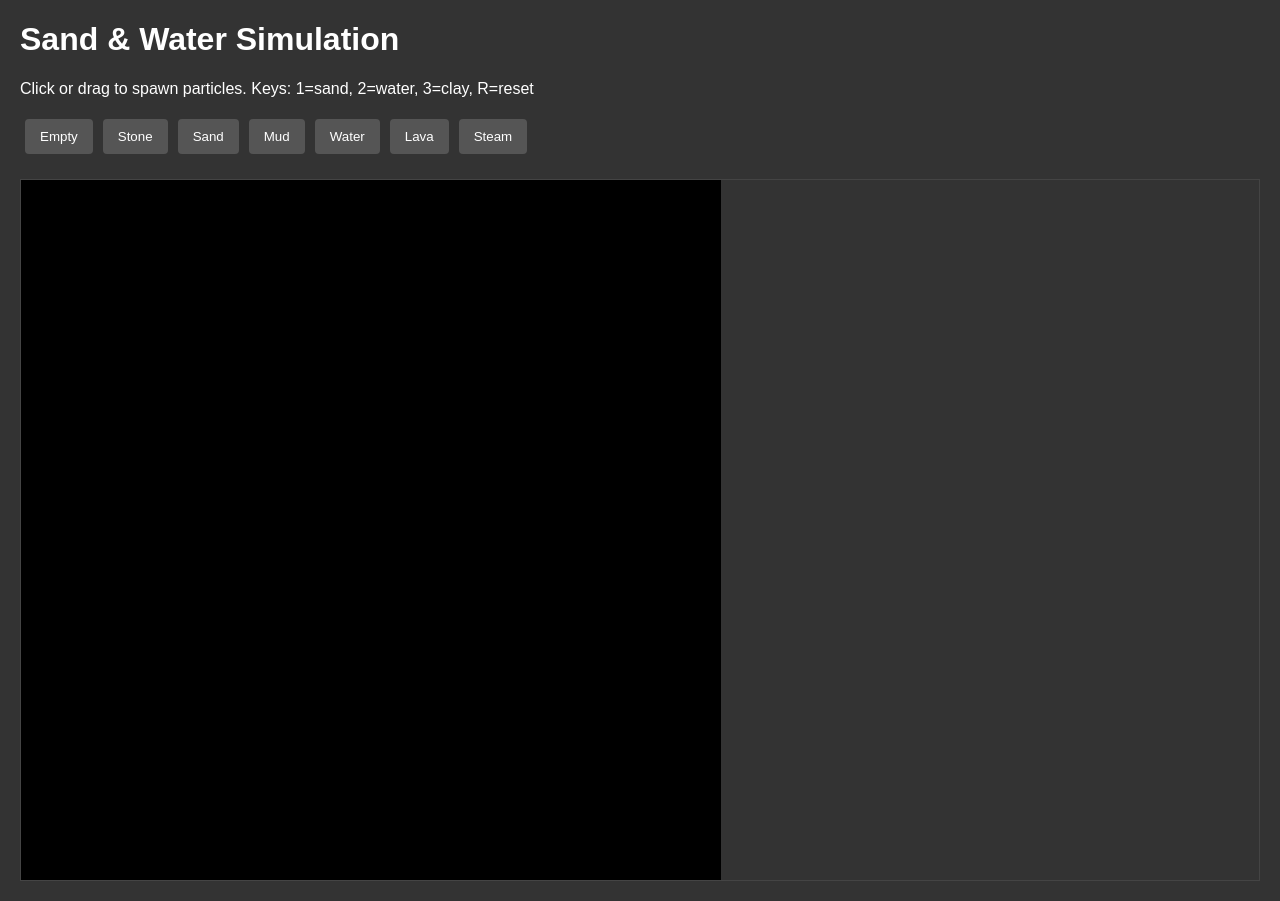
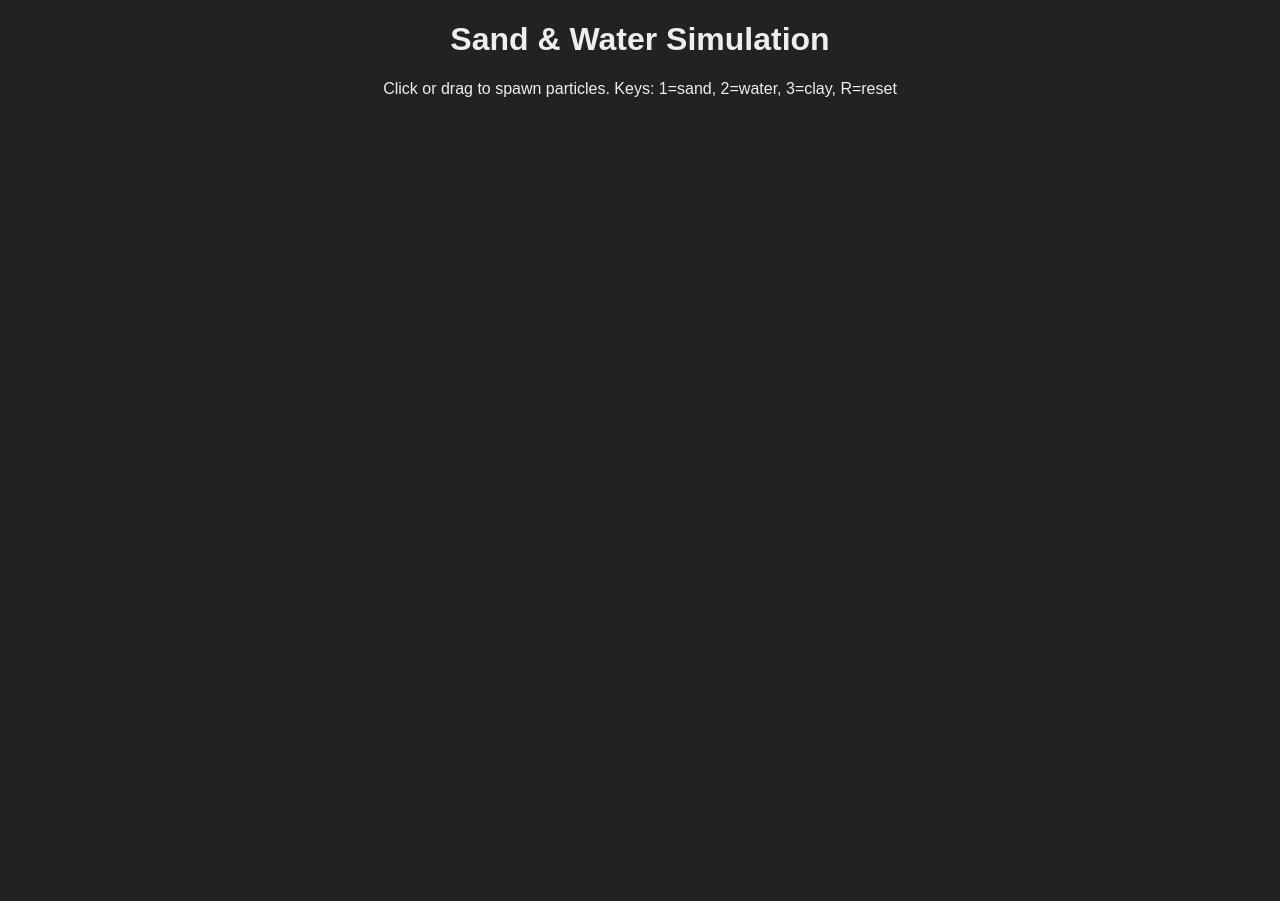
Before and after one commit to Olleb209/Pixel-Sim, a plain HTML site: page index.html in a window 1280 px wide. After the commit the page ends 838 px from the top, so only its background shows below. Drawn offline with Linux system fonts and the light colour scheme; animation ran at ten frames a second.

Commit message:
Revert "Fixed the fix i was stupid enough to fail"
This reverts commit 507f54cb825526b5d5ffde13ab3c8d99a023700a.

```diff
--- a/script.js
+++ b/script.js
@@ -7,13 +7,11 @@ const grid = [];
 const cells = [];
 
 let brushRadius = 5;
-// Default to sand (index 2) as a starting material
-let currentType = 2;
+let currentType = 3;
 
 const keys = {};
 
-// Use a string or meaningful value for udir that you can check against later
-const udir = "random_direction";
+const udir = 69696969696969420;
 
 const indexes = {
     empty: 0,
@@ -209,7 +207,6 @@ gridElement.addEventListener("mouseleave", e => {
 gridElement.addEventListener("mousemove", e => {
     if (isMouseDown) drawCircleAtCursor(e);
 });
-
 function drawCircleAtCursor(e) {
     const rect = gridElement.getBoundingClientRect();
     const cx = Math.floor((e.clientX - rect.left) / cellSize);
@@ -229,47 +226,48 @@ function drawCircleAtCursor(e) {
     }
 }
 
-// *** MODIFIED START FUNCTION WITH BUTTON GENERATION ***
 function start() {
+    // ... existing initialization code ...
     gridElement.style.display = "grid";
     gridElement.style.gridTemplateColumns = `repeat(${cols}, ${cellSize}px)`;
     gridElement.style.gridTemplateRows = `repeat(${rows}, ${cellSize}px)`;
 
-    // The buttonsContainer must exist in the HTML for this to work
-    // Since you didn't include it in your HTML snippet,
-    // we will add the buttons just above the grid element.
-    const container = document.createElement('div');
-    container.id = 'buttonsContainer';
-    document.body.insertBefore(container, gridElement);
+    // Get the container element where you want to place the buttons
+    const container = document.getElementById("buttonsContainer");
 
-    // Loop through the types object using Object.entries
+    // FIX: Iterate over object entries using Object.entries(types)
     for (const [key, value] of Object.entries(types)) {
         const button = document.createElement("button");
 
-        button.textContent = key.charAt(0).toUpperCase() + key.slice(1); // Capitalize the first letter
+        // Use the 'key' (e.g., "empty", "stone") as the button text
+        button.textContent = key;
 
+        // Add a class for styling if needed (optional)
+        button.classList.add("material-button");
+
+        // Add an event listener to set the currentType when clicked
         button.addEventListener("click", function() {
             currentType = value.index;
-            console.log("Switched to: " + key);
+            // Optional: Add visual feedback for the active button here
+            console.log("Current type set to: " + key);
         });
 
+        // Append the newly created button to the container
         container.appendChild(button);
     }
-    // *** END OF BUTTON GENERATION ***
 
+    // ... rest of your start function for initializing the grid ...
 
-    // Initialize the grid data structure and DOM elements
     for (let y = 0; y < rows; y++) {
         grid[y] = [];
         cells[y] = [];
         for (let x = 0; x < cols; x++) {
             grid[y][x] = 0;
-
+            // ... (rest of cell creation logic) ...
             const cell = document.createElement("div");
             cell.style.width = cellSize + "px";
             cell.style.height = cellSize + "px";
-            // Set initial background color based on initial type (0, empty)
-            cell.style.background = types.empty.color;
+            cell.style.background = "black";
 
             gridElement.appendChild(cell);
             cells[y][x] = cell;
@@ -278,48 +276,34 @@ function start() {
 }
 
 function render() {
-    // Optimized render loop to directly access the color from the grid value
     for (let y = 0; y < rows; y++) {
         for (let x = 0; x < cols; x++) {
-            const typeIndex = grid[y][x];
-            // Find the correct color efficiently
-            // Note: A map of index->color would be faster, but this works
             for (const [key, type] of Object.entries(types)) {
-                if (type.index === typeIndex){
+                if (grid[y][x] === type.index){
                     cells[y][x].style.background = type.color;
-                    break; // Exit the inner loop once the color is found
                 }
             }
         }
     }
 }
 
-// ... (update and moveCell functions remain the same as you provided) ...
-
 function update() {
     // --- Update solids and liquids ---
-    // Iterate from bottom up for gravity simulation
     for (let y = rows - 1; y >= 0; y--) {
         for (let x = 0; x < cols; x++) {
-            // Check for material types that fall down or spread
-            const typeIndex = grid[y][x];
-            if (typeIndex !== indexes.steam && typeIndex !== indexes.empty && typeIndex !== indexes.stone) {
-                // Find the full type object to pass to moveCell
-                const currentTypeObj = Object.values(types).find(t => t.index === typeIndex);
-                if (currentTypeObj) {
-                    moveCell(x, y, currentTypeObj);
-                }
+            for (const [key, type] of Object.entries(types)) {
+                if (type.index === indexes.steam) continue; // skip gases here
+                moveCell(x, y, type);
             }
         }
     }
 
     // --- Update gases separately ---
-    // Iterate from top down for gas rising simulation
-    for (let y = 0; y < rows; y++) {
+    for (let y = 0; y < rows; y++) { // gases usually go up
         for (let x = 0; x < cols; x++) {
-            if (grid[y][x] === indexes.steam) {
-                 const steamTypeObj = types.steam;
-                 moveCell(x, y, steamTypeObj);
+            for (const [key, type] of Object.entries(types)) {
+                if (type.index !== indexes.steam) continue;
+                moveCell(x, y, type);
             }
         }
     }
@@ -328,30 +312,24 @@ function update() {
 // Helper to move a cell based on its type
 function moveCell(x, y, type) {
     let moved = false;
-    // Don't move if the cell content doesn't match the type we are processing
     if (grid[y][x] !== type.index) return;
 
-    // Used to randomize left/right direction for liquids/dusts
     let randDir = Math.random() < 0.5 ? -1 : 1;
 
-    // Shuffle the directions array to reduce grid artifacts/bias
-    const shuffledDirs = [...type.dirs].sort(() => Math.random() - 0.5);
-
-    for (let dir of shuffledDirs) {
+    for (let dir of type.dirs) {
         let dx = dir[1];
-        if (dx === udir) dx = randDir; // Apply random left/right
+        if (dx === udir) dx = randDir;
         const nx = x + dx;
         const ny = y + dir[0];
 
         if (!type.test) continue;
         for (let g of type.test) {
             if (nx >= 0 && nx < cols && ny >= 0 && ny < rows) {
-                // Check if target cell matches the requirement (g.gt) AND chance passes
-                if (grid[ny][nx] === g.gt && Math.random() > (1 - g.chance)) {
-                    grid[ny][nx] = g.turns; // Target cell becomes this
-                    grid[y][x] = g.leaves;  // Original cell becomes this
+                if (grid[ny][nx] === g.gt && g.chance < Math.random()) {
+                    grid[ny][nx] = g.turns;
+                    grid[y][x] = g.leaves;
                     moved = true;
-                    break; // Stop checking directions once moved
+                    break;
                 }
             }
         }
@@ -360,19 +338,16 @@ function moveCell(x, y, type) {
 }
 
 function loop(time) {
-    if (keys["Digit1"]) currentType = indexes.stone;
-    if (keys["Digit2"]) currentType = indexes.sand;
-    if (keys["Digit3"]) currentType = indexes.mud;
-    if (keys["Digit4"]) currentType = indexes.water;
-    if (keys["Digit5"]) currentType = indexes.lava;
-    if (keys["Digit6"]) currentType = indexes.steam;
-
-    update();
+    if (keys["Digit1"]) currentType = 1;
+    if (keys["Digit2"]) currentType = 2;
+    if (keys["Digit3"]) currentType = 3;
+    if (keys["Digit4"]) currentType = 4;
+    if (keys["Digit5"]) currentType = 5;
+    // Don't call drawCircleAtCursor here!
+    update(); // optional, can be empty
     render();
     requestAnimationFrame(loop);
 }
 
-// Initialize the simulation
 start();
-// Start the main loop
 requestAnimationFrame(loop);
--- a/style.css
+++ b/style.css
@@ -1,27 +1,26 @@
+/* -------------------- BODY -------------------- */
 body {
+    background-color: #222;
+    color: #eee;
     font-family: sans-serif;
-    background-color: #333;
-    color: white;
-    margin: 20px;
+    text-align: center;
+    margin: 0;
+    padding: 0;
 }
 
-#buttonsContainer button {
-    padding: 10px 15px;
-    margin: 5px;
-    cursor: pointer;
-    background-color: #555;
-    color: white;
-    border: none;
-    border-radius: 4px;
+/* -------------------- GRID CONTAINER -------------------- */
+#grid {
+    display: grid;
+    grid-template-columns: repeat(150, 5px);
+    grid-template-rows: repeat(150, 5px);
+    margin: 20px auto;
+    user-select: none;
+    -webkit-user-drag: none;
+    cursor: crosshair;
 }
 
-#buttonsContainer button:hover {
-    background-color: #777;
+/* -------------------- GRID CELLS -------------------- */
+.cell {
+    width: 5px;
+    height: 5px;
 }
-
-#grid {
-    border: 1px solid #444;
-    margin-top: 20px;
-    /* Prevent cursor issues when drawing */
-    cursor: crosshair;
-}
```
